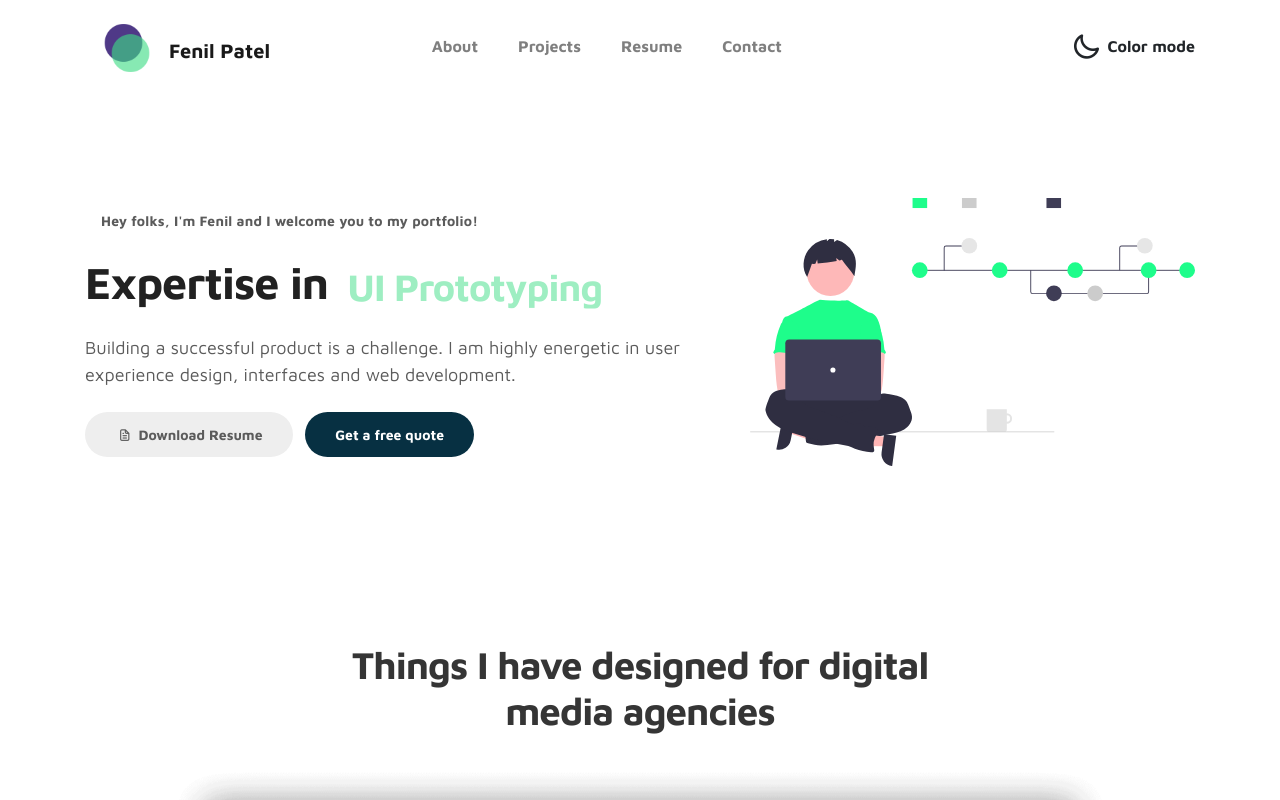
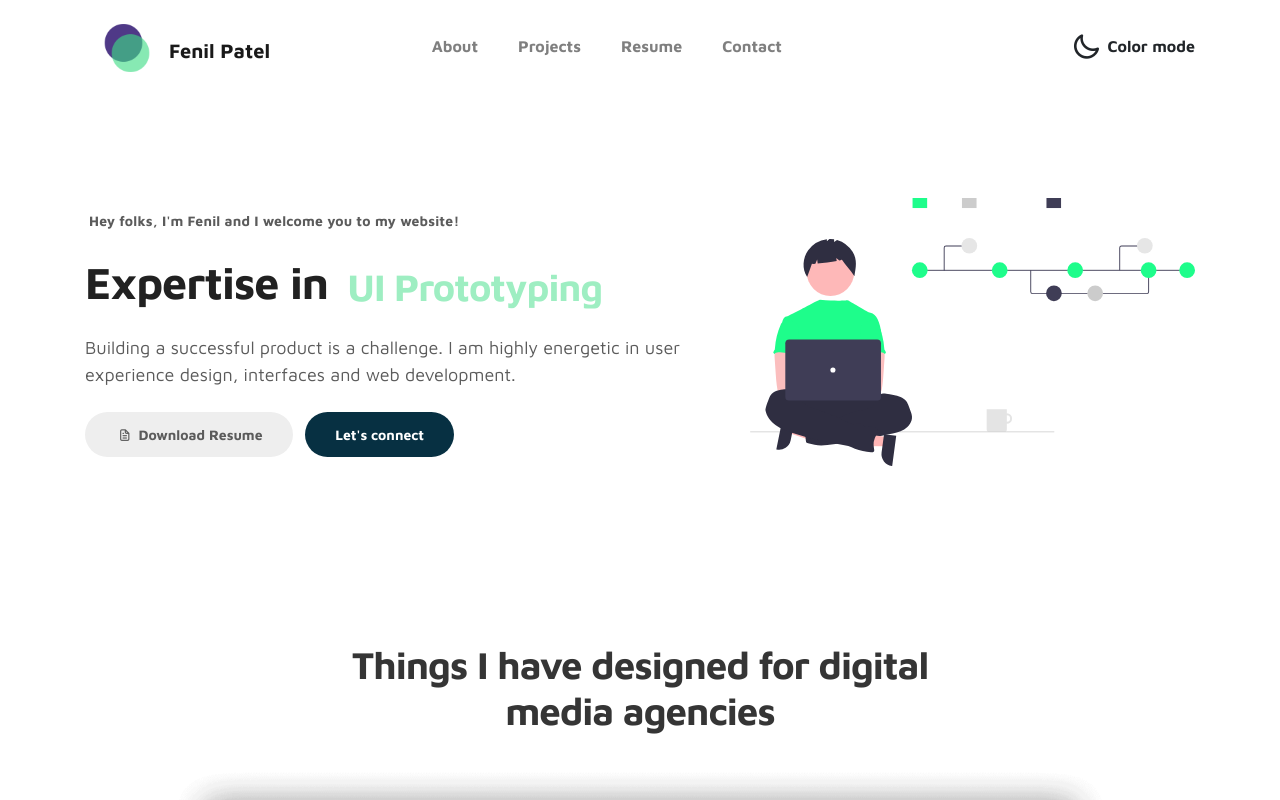
Before and after one commit to Fenscode/fencode.github.io, a plain HTML site: page index.html in a window 1280 px wide. Shown: the top 800 px of the page. Drawn offline with Linux system fonts and the light colour scheme.

Commit message:
Minor changes in theme

```diff
--- a/css/tooplate-style.css
+++ b/css/tooplate-style.css
@@ -12,7 +12,7 @@ body {
   color: #5b5b5b;
   font-size: 14px;
   font-weight: bold;
-  padding: 8px 16px;
+  padding: 8px 4px;
   border-radius: 50px;
   letter-spacing: 0.2px;
 }
--- a/index.html
+++ b/index.html
@@ -67,7 +67,7 @@
 
                 <div class="col-lg-7 col-md-12 col-12 d-flex align-items-center">
                     <div class="about-text">
-                        <small class="small-text">Hey folks, I'm Fenil and I welcome you to <span class="mobile-block">my portfolio!</span></small>
+                        <small class="small-text">Hey folks, I'm Fenil and I welcome you to <span class="mobile-block">my website!</span></small>
                         <h1 class="animated animated-text">
                             <span class="mr-2">Expertise in</span>
                                 <div class="animated-info">
@@ -83,7 +83,7 @@
 
                         <div class="custom-btn-group mt-4">
                           <a href="https://drive.google.com/uc?export=download&id=1hp2zMixQLgmjOFRF2kzvZnZezuV0dgPL" class="btn mr-lg-2 custom-btn"><i class='uil uil-file-alt'></i> Download Resume</a>
-                          <a href="#contact" class="btn custom-btn custom-btn-bg custom-btn-link">Get a free quote</a>
+                          <a href="#contact" class="btn custom-btn custom-btn-bg custom-btn-link">Let's connect</a>
                         </div>
                     </div>
                 </div>
```
